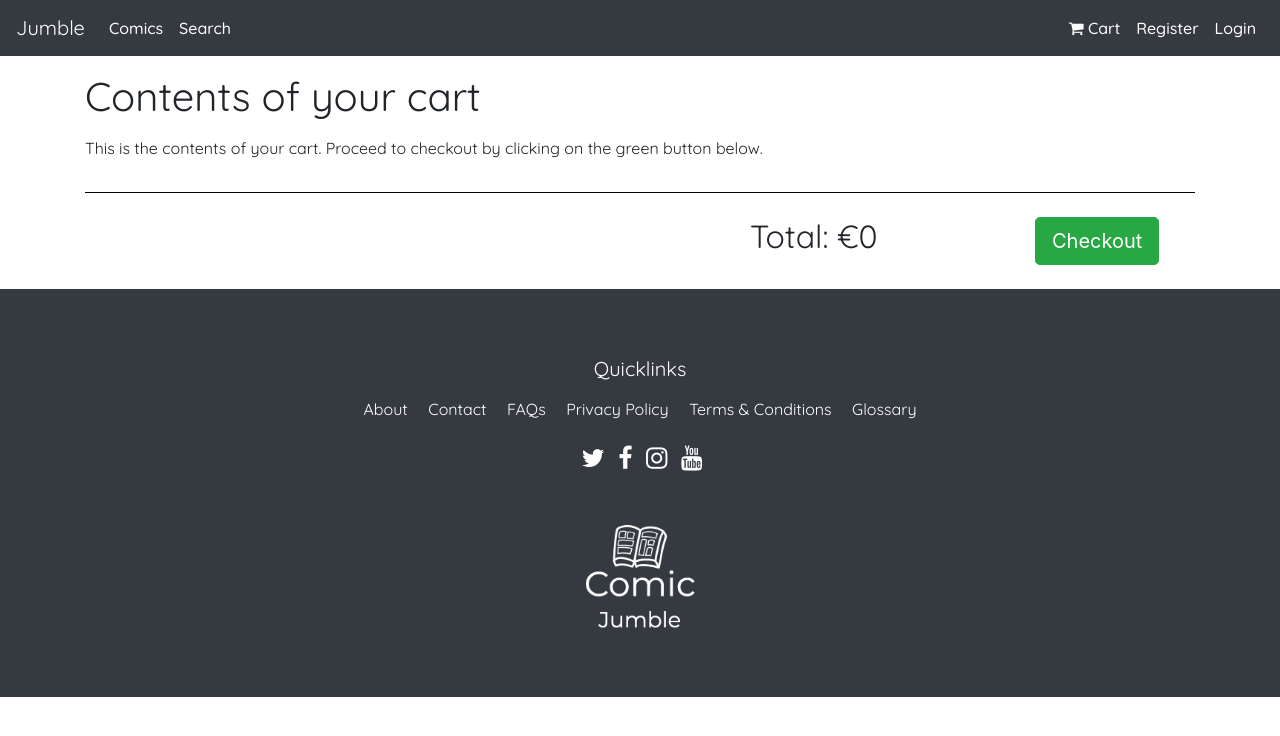
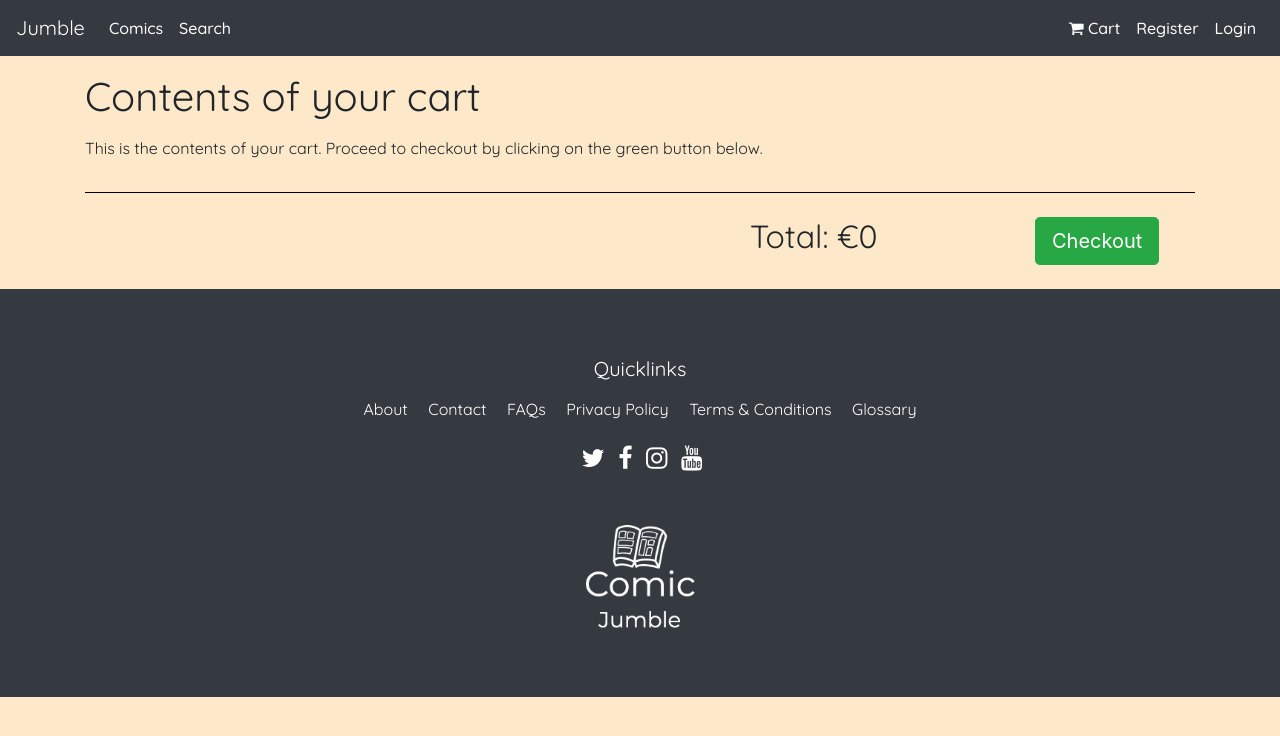
Before and after one commit to adonegan/milestone4-mycomicjumble, a Django app: page /cart/ in a window 1280 px wide. Shown: the top 736 px of the page. Run offline with Django 3.2, Linux system fonts and the light colour scheme; some libraries are stand-ins or nearby versions.

Commit message:
Change background color

```diff
--- a/static/css/custom.css
+++ b/static/css/custom.css
@@ -5,8 +5,7 @@ body {
   margin: 0;
   padding: 0 0;
   border: 0;
-  background-color: #fff;
-
+  background-color: #fde9c9;
 }
 
 .col-lg-12 {
```
